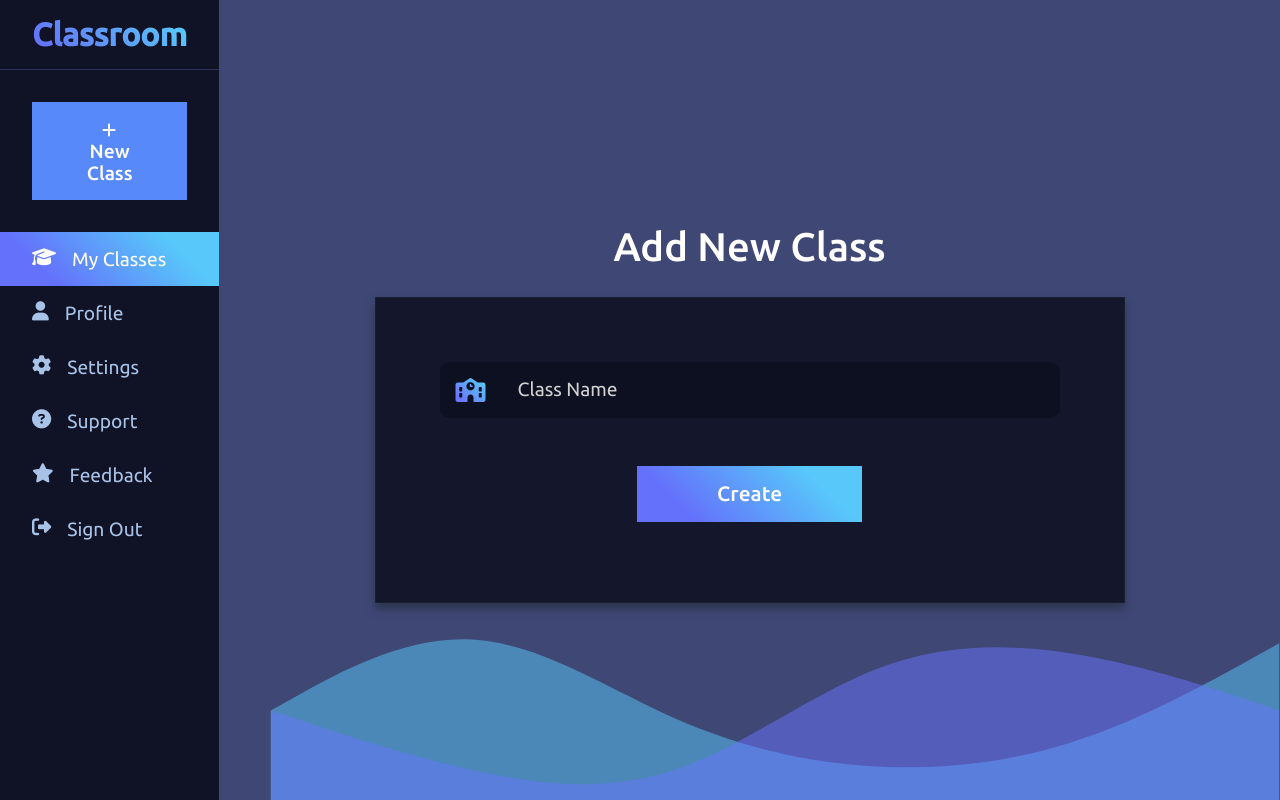
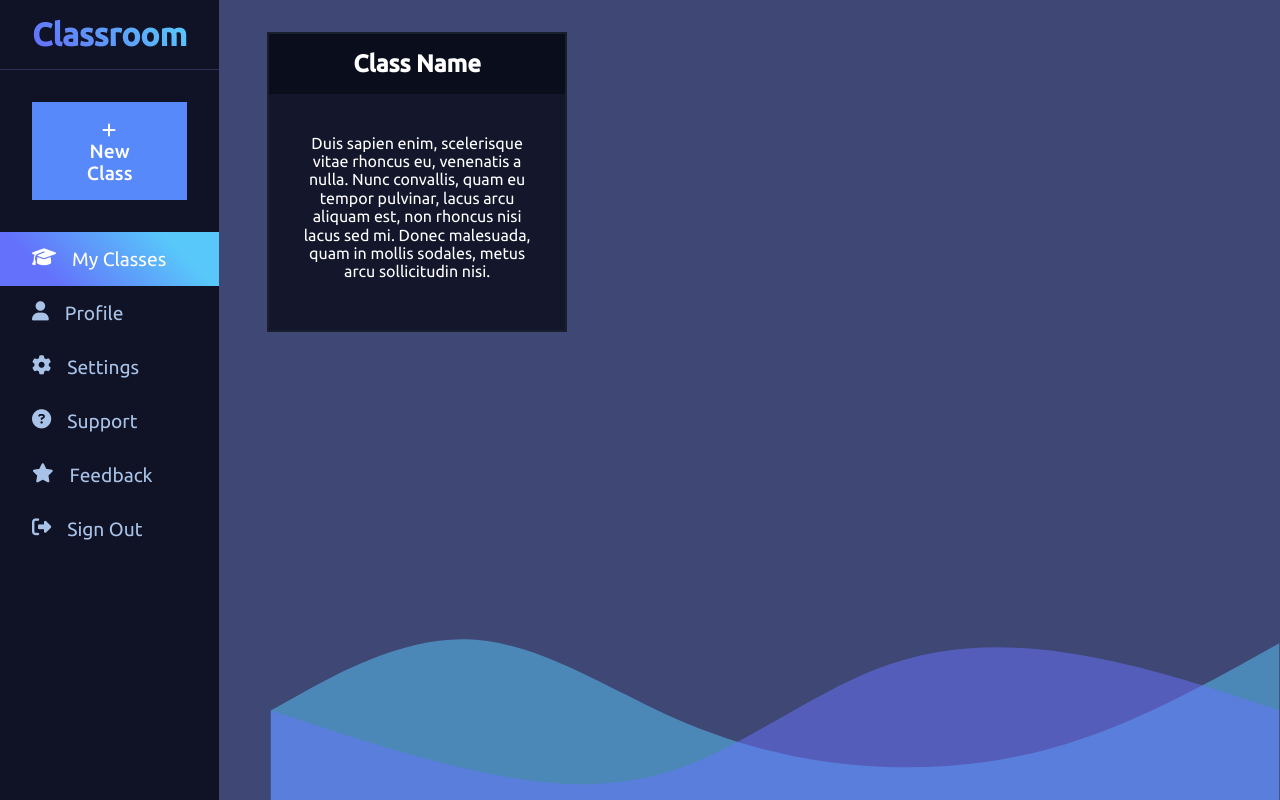
Before and after one commit to Ricardo-sm/class-manager-project, a PHP site: page / in a window 1280 px wide. Run offline with PHP 8.4, Linux system fonts and the light colour scheme; the visitor is signed in with stand-in values (Sample User, id 1); some libraries are stand-ins or nearby versions.

Commit message:
Add Modal & Design Classes

```diff
--- a/css/styles.css
+++ b/css/styles.css
@@ -498,19 +498,6 @@ button:focus {
 }
 
 /**Main Content**/
-.main-content {
-    display: flex;
-    justify-content: center;
-    flex-direction: column;
-
-
-}
-.main-content h1 {
-    color: #ffffff;
-    text-align: center;
-    font-weight: 500;
-    font-size: 2.5rem;
-}
 
 .wave {
     z-index: -2;
@@ -535,12 +522,57 @@ button:focus {
     background-position: bottom center;
 }
 
+/**Classes**/
+.classes {
+    padding: 2rem 3rem;
+    display: flex;
+    flex-wrap: wrap;
+}
+.class {
+    position: relative;
+    flex: 0 0 calc(50% - 2rem);
+
+    margin: 0;
+    border: 2px solid var(--colorPrimaryDark);
+    background-color: var(--bgForm);
+    margin-bottom: 2rem;
+    transition: all .3s ease;
+    max-width: 300px;
+    max-height: 300px;
+    min-width: 300px;
+    min-height: 300px;
+
+    color: white;
+    text-align: center;
+}
+.class p {
+    padding: 1.5rem;
+}
+
+.name {
+    background-color: rgba(11, 13, 27, 0.9);
+}
+.name h5 {
+    font-size: 1.5rem;
+    margin: 0;
+    padding: 1rem;
+}
+@media (min-width: 768px) {
+    .class {
+        flex: 33.33% - 3rem;
+    }
+}
+.class:hover {
+    cursor: pointer;
+	transform: scale(1.1);
+	-webkit-transform: scale(1.1);
+}
+
 /*Add Class*/
 .class-box {
     background-color: var(--bgForm);
     border: 1px solid var(--colorPrimaryDark);
-    max-width: 750px;
-    width: 90%;
+    min-width: 650px;
     margin: 0 auto;
     -webkit-box-shadow: 0px 6px 8px 0px rgba(30,36,43,0.5);
     -moz-box-shadow: 0px 6px 8px 0px rgba(30,36,43,0.5);
--- a/includes/templates/sidebar.php
+++ b/includes/templates/sidebar.php
@@ -3,10 +3,10 @@
             <h2>Classroom</h2>
 
             <div class="add-class">
-                <a href="#" class="btn btn-add">
+                <button  class="btn btn-add" id="btn-modal">
                     <i class="fas fa-plus"></i>
                     New Class
-                </a>
+                </button>
             </div>
             <ul id="menu" class="menu">
                 <li>
--- a/index.php
+++ b/index.php
@@ -14,6 +14,26 @@
         <div class="wave-2"></div>
 
         <main class="main-content">
+            <div class="classes">
+                <div class="class">
+                    <div class="name">
+                        <h5>Class Name</h5>
+                    </div>
+
+                    <p>
+                        Duis sapien enim, scelerisque vitae rhoncus eu, venenatis a nulla.
+                        Nunc convallis, quam eu tempor pulvinar, lacus arcu aliquam est,
+                        non rhoncus nisi lacus sed mi. Donec malesuada, quam in mollis
+                        sodales, metus arcu sollicitudin nisi.
+                    </p>
+                </div>
+            </div>
+        </main>
+
+    </div>
+
+    <div id="modal" class="modal">
+        <div>
             <h1>Add New Class</h1>
 
             <div class="class-box">
@@ -23,12 +43,12 @@
                         <input type="text" name="class-name" id="class-name" placeholder="Class Name">
                     </div>
                     <div class="field send">
+                        <input type="hidden" name="add-class" id="add-class" value="add-class">
                         <input type="submit" class="btn btn-send" value="Create">
                     </div>
                 </form>
             </div>
-        </main>
-
+        </div>
     </div>
 
 <?php include_once('includes/templates/footer.php'); ?>
--- a/js/scripts.js
+++ b/js/scripts.js
@@ -1 +1,16 @@
-document.querySelectorAll('.index-body .sidebar a')[1].classList.add('selected');
+document.querySelectorAll('.index-body .sidebar a')[0].classList.add('selected');
+
+/**Modal Function**/
+var modal = document.querySelector('#modal');
+
+var btnModal = document.querySelector('#btn-modal');
+
+btnModal.onclick = function () {
+	modal.style.display = 'flex';
+};
+
+window.onclick = function (event) {
+    if (event.target == modal) {
+        modal.style.display = 'none';
+    }
+};
```
Also changed, not shown: other parts of css/styles.css (+33 -0 lines).
